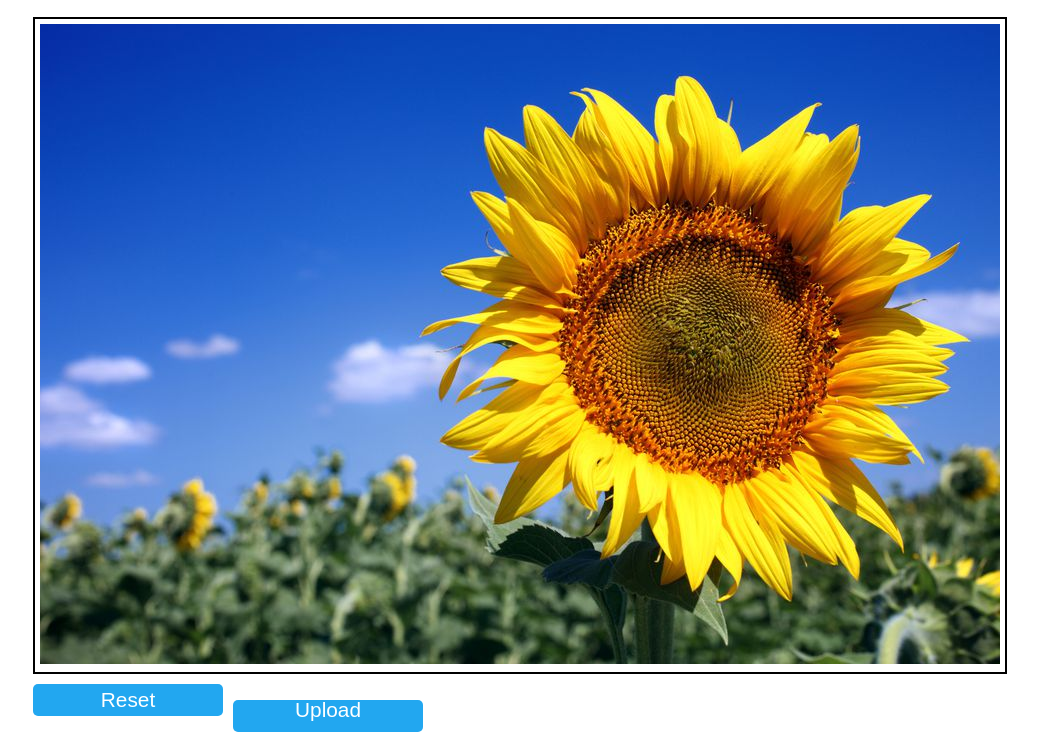
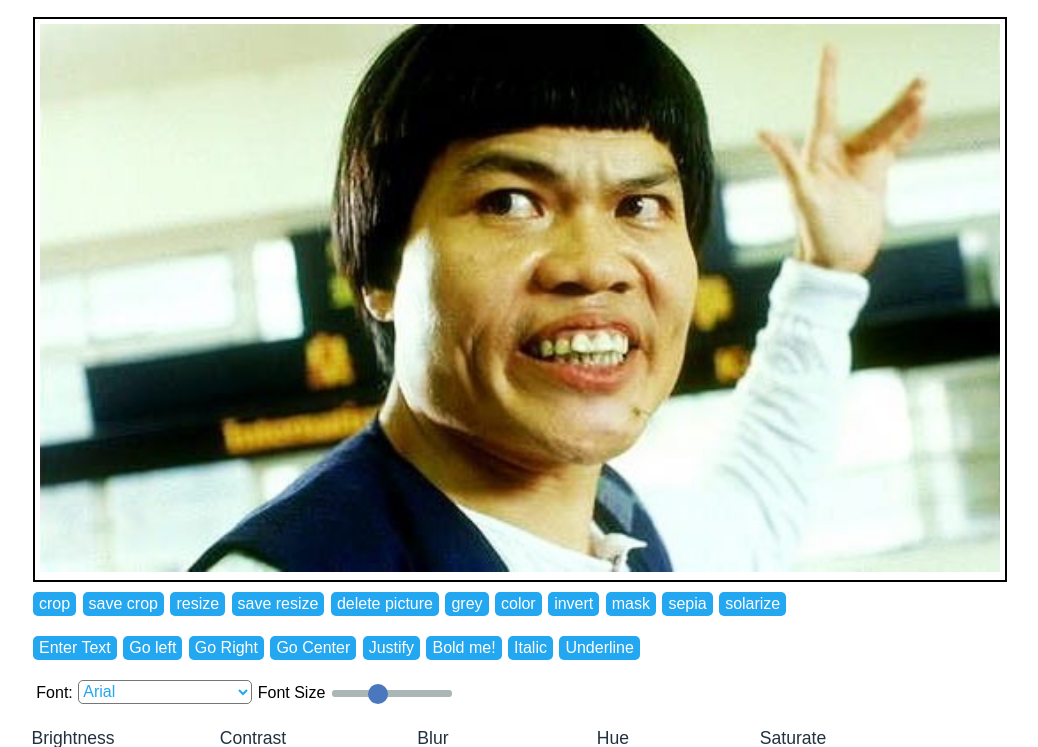
Before and after one commit to schrodog/5322-project-design, a plain HTML site: page index.html in a window 1280 px wide. Shown: the part 174-921 px from the top of the page, without its empty margins (137-1175 px from the left). Drawn offline with nearby package versions, Linux system fonts and the light colour scheme.

Commit message:
Add files via upload

```diff
--- a/CSS/main.css
+++ b/CSS/main.css
@@ -35,11 +35,322 @@ form {
   text-align: center;
 }
 
+
+/* The defination below are for control button ONLY */
+	#crop-btn {
+	display: inline-block;
+	height: 1.5rem;
+	background-color: #22A7F0;
+	border-radius: 5px;
+	cursor: pointer;
+	outline: none;
+	font-size: 1rem;
+	color: #fff;
+	margin: 10px 1px 10px 10px;
+	border: 1px transparent;;
+
+}
+
+	#save-crop-btn {
+	display: inline-block;
+	height: 1.5rem;
+	background-color: #22A7F0;
+	border-radius: 5px;
+	cursor: pointer;
+	outline: none;
+	font-size: 1rem;
+	color: #fff;
+	margin: 10px 1px 10px 1px;
+	border: 1px transparent;;
+
+}
+	#resize-btn {
+	display: inline-block;
+	height: 1.5rem;
+	background-color: #22A7F0;
+	border-radius: 5px;
+	cursor: pointer;
+	outline: none;
+	font-size: 1rem;
+	color: #fff;
+	margin: 10px 1px 10px 1px;
+	border: 1px transparent;;
+
+}
+	#save-resize-btn {
+	display: inline-block;
+	height: 1.5rem;
+	background-color: #22A7F0;
+	border-radius: 5px;
+	cursor: pointer;
+	outline: none;
+	font-size: 1rem;
+	color: #fff;
+	margin: 10px 1px 10px 1px;
+	border: 1px transparent;;
+
+}
+
+	#delete-pic-btn {
+	display: inline-block;
+	height: 1.5rem;
+	background-color: #22A7F0;
+	border-radius: 5px;
+	cursor: pointer;
+	outline: none;
+	font-size: 1rem;
+	color: #fff;
+	margin: 10px 1px 10px 1px;
+	border: 1px transparent;;
+
+}
+
+	#grey-btn {
+	display: inline-block;
+	height: 1.5rem;
+	background-color: #22A7F0;
+	border-radius: 5px;
+	cursor: pointer;
+	outline: none;
+	font-size: 1rem;
+	color: #fff;
+	margin: 10px 1px 10px 1px;
+	border: 1px transparent;;
+
+}
+
+	#color-btn {
+	display: inline-block;
+	height: 1.5rem;
+	background-color: #22A7F0;
+	border-radius: 5px;
+	cursor: pointer;
+	outline: none;
+	font-size: 1rem;
+	color: #fff;
+	margin: 10px 1px 10px 1px;
+	border: 1px transparent;;
+
+}
+	#invert-btn {
+	display: inline-block;
+	height: 1.5rem;
+	background-color: #22A7F0;
+	border-radius: 5px;
+	cursor: pointer;
+	outline: none;
+	font-size: 1rem;
+	color: #fff;
+	margin: 10px 1px 10px 1px;
+	border: 1px transparent;;
+
+}
+
+	#mask-btn {
+	display: inline-block;
+	height: 1.5rem;
+	background-color: #22A7F0;
+	border-radius: 5px;
+	cursor: pointer;
+	outline: none;
+	font-size: 1rem;
+	color: #fff;
+	margin: 10px 1px 10px 1px;
+	border: 1px transparent;;
+
+}
+
+
+	#sepia-btn {
+	display: inline-block;
+	height: 1.5rem;
+	background-color: #22A7F0;
+	border-radius: 5px;
+	cursor: pointer;
+	outline: none;
+	font-size: 1rem;
+	color: #fff;
+	margin: 10px 1px 10px 1px;
+	border: 1px transparent;;
+
+}
+
+	#solarize-btn {
+	display: inline-block;
+	height: 1.5rem;
+	background-color: #22A7F0;
+	border-radius: 5px;
+	cursor: pointer;
+	outline: none;
+	font-size: 1rem;
+	color: #fff;
+	margin: 10px 1px 10px 1px;
+	border: 1px transparent;;
+
+}
+
+	#font-family {
+	display: inline-block;
+	height: 1.5rem;
+	background-color: #fff ;
+	border-radius: 5px;
+	cursor: pointer;
+	outline: none;
+	font-size: 1rem;
+	color:#22A7F0 ;
+	margin: 10px 1px 10px 1px;
+	border color: #22A7F0;
+
+}
+
+
+	#input_text {
+	display: inline-block;
+	height: 1.5rem;
+	background-color: #22A7F0;
+	border-radius: 5px;
+	cursor: pointer;
+	outline: none;
+	font-size: 1rem;
+	color: #fff;
+	margin: 10px 1px 10px 10px;
+	border: 1px transparent;;
+
+}
+	#align_left{
+	display: inline-block;
+	height: 1.5rem;
+	background-color: #22A7F0;
+	border-radius: 5px;
+	cursor: pointer;
+	outline: none;
+	font-size: 1rem;
+	color: #fff;
+	margin: 10px 1px 10px 1px;
+	border: 1px transparent;;
+
+}
+
+	#align_center{
+	display: inline-block;
+	height: 1.5rem;
+	background-color: #22A7F0;
+	border-radius: 5px;
+	cursor: pointer;
+	outline: none;
+	font-size: 1rem;
+	color: #fff;
+	margin: 10px 1px 10px 1px;
+	border: 1px transparent;;
+
+}
+
+	#align_right{
+	display: inline-block;
+	height: 1.5rem;
+	background-color: #22A7F0;
+	border-radius: 5px;
+	cursor: pointer;
+	outline: none;
+	font-size: 1rem;
+	color: #fff;
+	margin: 10px 1px 10px 1px;
+	border: 1px transparent;;
+
+}
+
+	#align_right{
+	display: inline-block;
+	height: 1.5rem;
+	background-color: #22A7F0;
+	border-radius: 5px;
+	cursor: pointer;
+	outline: none;
+	font-size: 1rem;
+	color: #fff;
+	margin: 10px 1px 10px 1px;
+	border: 1px transparent;;
+
+}
+
+	#align_justify{
+	display: inline-block;
+	height: 1.5rem;
+	background-color: #22A7F0;
+	border-radius: 5px;
+	cursor: pointer;
+	outline: none;
+	font-size: 1rem;
+	color: #fff;
+	margin: 10px 1px 10px 1px;
+	border: 1px transparent;;
+
+}
+
+	#align_justify{
+	display: inline-block;
+	height: 1.5rem;
+	background-color: #22A7F0;
+	border-radius: 5px;
+	cursor: pointer;
+	outline: none;
+	font-size: 1rem;
+	color: #fff;
+	margin: 10px 1px 10px 1px;
+	border: 1px transparent;;
+
+}
+
+	#text_bold{
+	display: inline-block;
+	height: 1.5rem;
+	background-color: #22A7F0;
+	border-radius: 5px;
+	cursor: pointer;
+	outline: none;
+	font-size: 1rem;
+	color: #fff;
+	margin: 10px 1px 10px 1px;
+	border: 1px transparent;;
+
+}
+	#text_italic{
+	display: inline-block;
+	height: 1.5rem;
+	background-color: #22A7F0;
+	border-radius: 5px;
+	cursor: pointer;
+	outline: none;
+	font-size: 1rem;
+	color: #fff;
+	margin: 10px 1px 10px 1px;
+	border: 1px transparent;;
+
+}
+	#text_underline{
+	display: inline-block;
+	height: 1.5rem;
+	background-color: #22A7F0;
+	border-radius: 5px;
+	cursor: pointer;
+	outline: none;
+	font-size: 1rem;
+	color: #fff;
+	margin: 10px 1px 10px 1px;
+	border: 1px transparent;;
+
+}
+
+
+/* The defination above are for control button ONLY */
+
 #uploadpic img {
   width: 100%;
 }
 
 /* Styles for the uploaded picture*/
+
+
 
 #uploadpic {
   border: 2px solid #000;
--- a/index.html
+++ b/index.html
@@ -19,57 +19,32 @@
 
 
 		<div id="uploadpic" class="center">
-			<img src="images/big_flower.jpg" />
+			<img src="images/abc.jpg" />
 		</div>
-
-		<form id="imageEditor">
-			<!--This form is for the button -->
-			<input type="reset" form="imageEditor" id="reset" value="Reset" />
-			<p>
-				<label id="uploadyourpicture">
-						<input id="upload_img" style="display:none;" type="file">
-						Upload
-				</label>
-			</p>
-			<p>
-				<input type="button" form="" id="button" value="Take a photo" accept="image/*;capture=camera" multiple/>
-				<!--This is for take a photo-->
-			</p>
-			<p>
-				<input type="button" form="" id="button" value="Dowload" />
-				<!--This is for download the result-->
-			</p>
-
-		</form>
 
 		<div id="control-btn">
 			<button id="crop-btn">crop</button>
 			<button id="save-crop-btn">save crop</button>
 			<button id="resize-btn">resize</button>
 			<button id="save-resize-btn">save resize</button>
-			<button id="delete-pic-btn">Delete picture</button>
-			<br>
+			<button id="delete-pic-btn">delete picture</button>
 			<button id="grey-btn">grey</button>
 			<button id="color-btn">color</button>
 			<button id="invert-btn">invert</button>
 			<button id="mask-btn">mask</button>
 			<button id="sepia-btn">sepia</button>
 			<button id="solarize-btn">solarize</button>
-			<br />
-
-			<br />
-			<button id="input_text">Text</button>
-			<button id="align_left" class="img_btn"><img src="icon/Align-Left-icon.png" /></button>
-			<button id="align_center" class="img_btn"><img src="icon/Align-Center-icon.png" /></button>
-			<button id="align_right" class="img_btn"><img src="icon/Align-Right-icon.png" /></button>
-			<button id="align_justify" class="img_btn"><img src="icon/Align-JustifyAll-icon.png" /></button>
-			<button id="text_bold" class="img_btn"><img src="icon/Editing-Bold-icon.png" /></button>
-			<button id="text_italic" class="img_btn"><img src="icon/Editing-Italic-icon.png" /></button>
-			<button id="text_underline" class="img_btn"><img src="icon/Editing-Underline-icon.png" /></button>
-			<label for="font_size">Font Size</label>
-			<input name="font_size" type="range" min=5 max=60 step=1 value=25>
-
-			<label for="font-family">Font Family</label>
+			<br>
+			<button id="input_text">Enter Text</button>
+			<button id="align_left" class="img_btn">Go left</button>
+			<button id="align_right" class="img_btn">Go Right</button>
+			<button id="align_center" class="img_btn">Go Center</button>
+			<button id="align_justify" class="img_btn">Justify</button>
+			<button id="text_bold" class="img_btn">Bold me!</button>
+			<button id="text_italic" class="img_btn">Italic</button>
+			<button id="text_underline" class="img_btn">Underline</button>
+			<br>
+			<label for="font-family">&nbsp; &nbsp;Font:</label> <!-- This is Font Family section -->
 			<select id="font-family" name="font-family">
 		    <option value="Arial">Arial</option>
 		    <option value="Arial Black">Arial Black</option>
@@ -84,34 +59,17 @@
 		    <option value="Verdana">Verdana</option>
 		    <option value="Courier New">Courier New</option>
 		    <option value="Lucida Console">Lucida Console</option>
-		  </select>
+			</select> <!-- End of Font Family section -->
 
-			<br />
-			<select id="paint-tool">
-		    <option value="brush">Brush</option>
-		    <option value="pen">Pen</option>
-		    <option value="pencil">Pencil</option>
-		    <option value="eraser">Eraser</option>
-		  </select>
+			<label for="font_size">Font Size</label>
+			<input name="font_size" type="range" min=5 max=60 step=1 value=25>
 
 
-			<label for="pen_width">Pen Width</label>
-			<input name="pen_width" type="range" min=0.5 max=30 step=0.5 value=0.5>
 
-			<button id="start-paint">Paint</button>
-			<button id="clear-paint">Clear paint</button>
-			<button id="save-paint">Save paint</button>
-			<form style="display:none;">
-				<input type="text" id="show-color" value="#123456" readonly/>
-			</form>
 
-			<div id="colorpicker"></div>
-			<label for="pen-alpha">opacity</label>
-			<input name="pen-alpha" type="range" min=0 max=1 step="0.01" value=1 />
+		</div>
 
-			<input type="file" id="take-pic" accept="image/*;capture=camera" style="display:none;">
-
-			<div class="slidingbar">
+		<div class="slidingbar">
 
 				<p id="first-control">
 					<label for="brightness-range">Brightness</label>
@@ -165,15 +123,45 @@
 					<input id="alpha-range" type="range" min=0 max=1 value=1 step=0.01>
 				</p>
 
+				<p>
+					<label for="pen-alpha">Opacity</label>
+					<input name="pen-alpha" type="range" min=0 max=1 step="0.01" value=1 />
+				</p>
 			</div>
+
+		<form id="imageEditor">
+			<!--This form is for the button -->
+			<p>
+			<input type="reset" form="imageEditor" id="reset" value="Reset" />
+			</p>
+			<p>
+				<label id="uploadyourpicture">
+						<input id="upload_img" style="display:none;" type="file">
+						Upload
+				</label>
+			</p>
+
+			<p>
+				<input type="button" form="" id="button" value="Take a photo" accept="image/*;capture=camera" multiple/>
+				<!--This is for take a photo-->
+			</p>
+
+			<p>
+				<input type="button" form="" id="button" value="Dowload" />
+				<!--This is for download the result-->
+			</p>
+
+		</form>
+
+
+			<input type="file" id="take-pic" accept="image/*;capture=camera" style="display:none;">
+
+
 
 
 
 
 		</div>
-
-		<script type="text/javascript" src="./js/main.js"></script>
-
 </body>
 
 
```
Also changed, not shown: images/abc.jpg (added).
